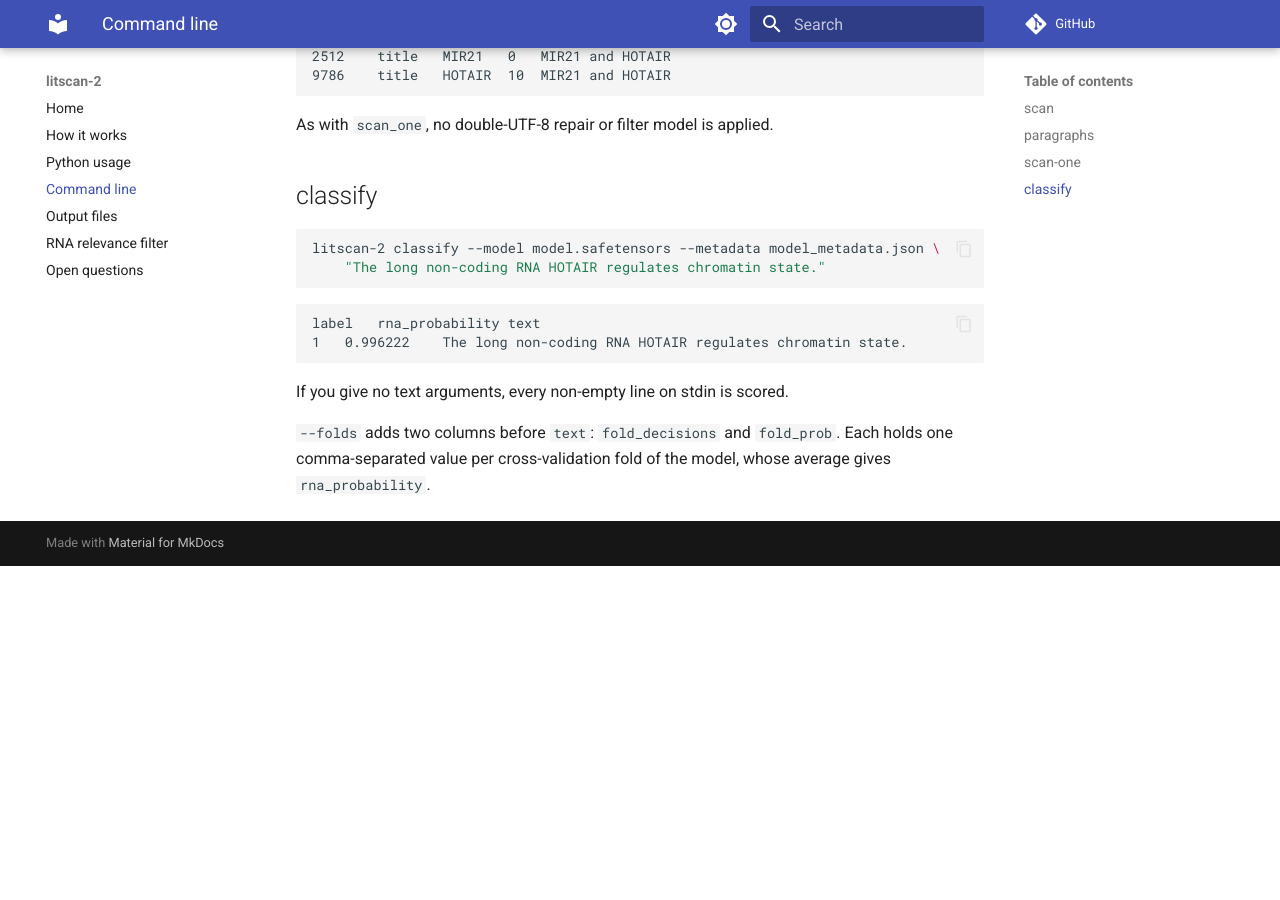
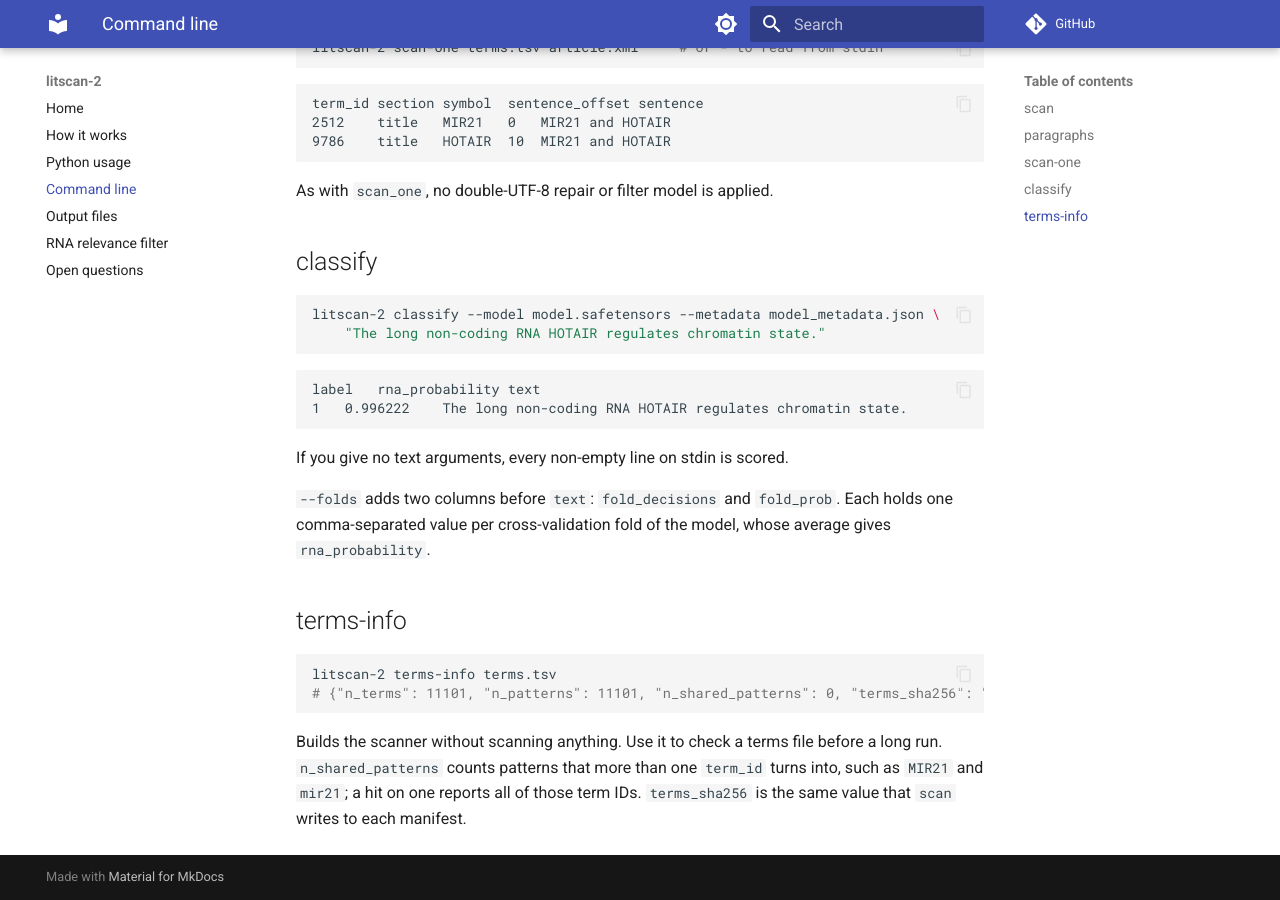
Before and after one commit to afg1/litscan-2, an MkDocs documentation site: the page built from docs/cli.md, in a window 1280 px wide and 900 px high, scrolled down 1752 px. Built offline with MkDocs 1.6.1 and Material for MkDocs 9.7.7, drawn with Linux system fonts in a browser that asks for light colours; comment, search, counter and statistics services are not loaded; before the commit the page ends 2318 px from its top, so only the background shows below that; some of the changed text lies outside the part shown.

Commit message:
Add a terms-info command to check a terms file

````diff
--- a/docs/cli.md
+++ b/docs/cli.md
@@ -10,6 +10,7 @@ Installing the package adds a `litscan-2` command, which you can also run as
 | `paragraphs` | `extract_paragraphs` | One parquet file at `-o PATH`; the row count as JSON on stdout |
 | `scan-one` | `scan_one` | Hits as TSV on stdout |
 | `classify` | `TfidfClassifier.py_classify` | `label`, `rna_probability` and the first 80 characters of the text as TSV on stdout |
+| `terms-info` | `build_scanner` | Term and pattern counts and the terms file's SHA-256 as JSON on stdout |
 
 The commands use the rest of the API internally. `scan` and `scan-one` call
 `build_scanner`. `--model` and `--metadata` load a `TfidfClassifier` through
@@ -87,3 +88,16 @@ If you give no text arguments, every non-empty line on stdin is scored.
 `--folds` adds two columns before `text`: `fold_decisions` and `fold_prob`. Each
 holds one comma-separated value per cross-validation fold of the model, whose
 average gives `rna_probability`.
+
+## terms-info
+
+```bash
+litscan-2 terms-info terms.tsv
+# {"n_terms": 11101, "n_patterns": 11101, "n_shared_patterns": 0, "terms_sha256": "afb34577..."}
+```
+
+Builds the scanner without scanning anything. Use it to check a terms file
+before a long run. `n_shared_patterns` counts patterns that more than one
+`term_id` turns into, such as `MIR21` and `mir21`; a hit on one reports all of
+those term IDs. `terms_sha256` is the same value that `scan` writes to each
+manifest.
````
Also changed, not shown: 1 other file.
